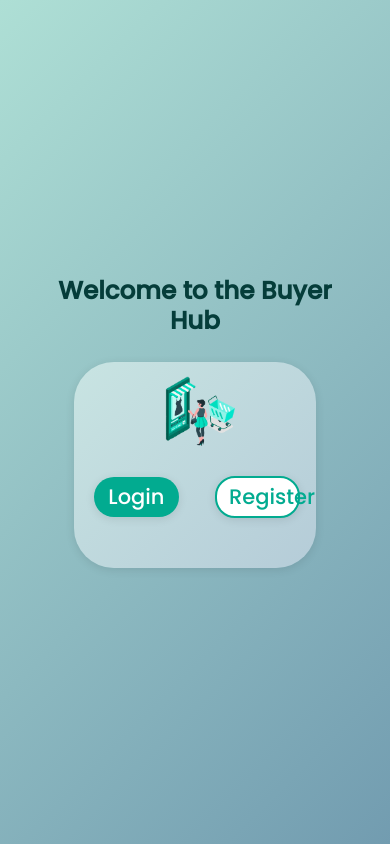
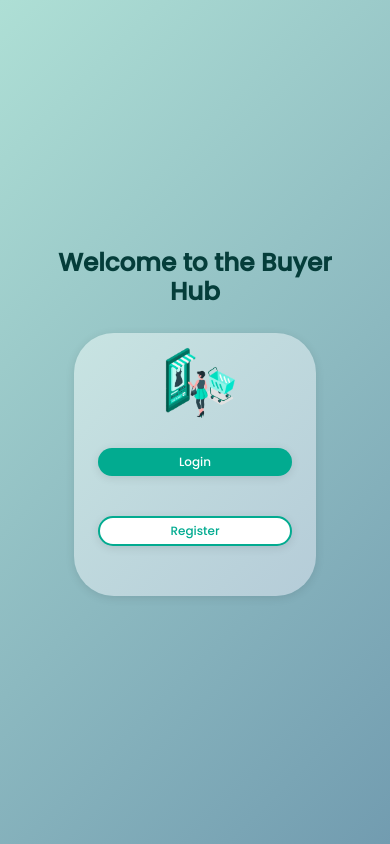
Before and after one commit to FarhanKhan1911/Fenora-Management, a React (Create React App) app: page /buyer in a window 390 px wide. Built offline with nearby package versions, Linux system fonts and the light colour scheme.

Commit message:
frontend : reflow issue fixed for user auth page

```diff
--- a/src/components/Auth/UserAuthPage/UserAuthPage.scss
+++ b/src/components/Auth/UserAuthPage/UserAuthPage.scss
@@ -34,6 +34,11 @@
       align-items: center;
       margin-bottom: 30px;
 
+      @media (max-width: 660px) {
+        flex-direction: column;
+        align-self: flex-start;
+      }
+
       .login-btn-wrapper {
         width: 50%;
         text-align: center;
@@ -43,7 +48,7 @@
           margin: 20px;
           color: white;
           border-radius: 20px;
-          font-size: 21px;
+          font-size: 1.2rem;
           font-weight: 500;
           box-shadow: 0 2px 10px rgba(0, 0, 0, 0.1);
           line-height: 1.2;
@@ -62,7 +67,7 @@
           margin: 20px;
           color: #02ab90;
           border-radius: 20px;
-          font-size: 21px;
+          font-size: 1.2rem;
           font-weight: 500;
           border: 2px solid #02ab90;
           box-shadow: 0 2px 10px rgba(0, 0, 0, 0.1);
@@ -75,3 +80,22 @@
     }
   }
 }
+
+@media (max-width: 490px) {
+  .user-hub-screen .user-hub-screen-container .button-row {
+    .login-btn-wrapper {
+      width: 100%;
+      .login-btn {
+        font-size: 0.75rem;
+        width: 80%;
+      }
+    }
+    .register-btn-wrapper {
+      width: 100%;
+      .register-btn {
+        font-size: 0.75rem;
+        width: 80%;
+      }
+    }
+  }
+}
```
